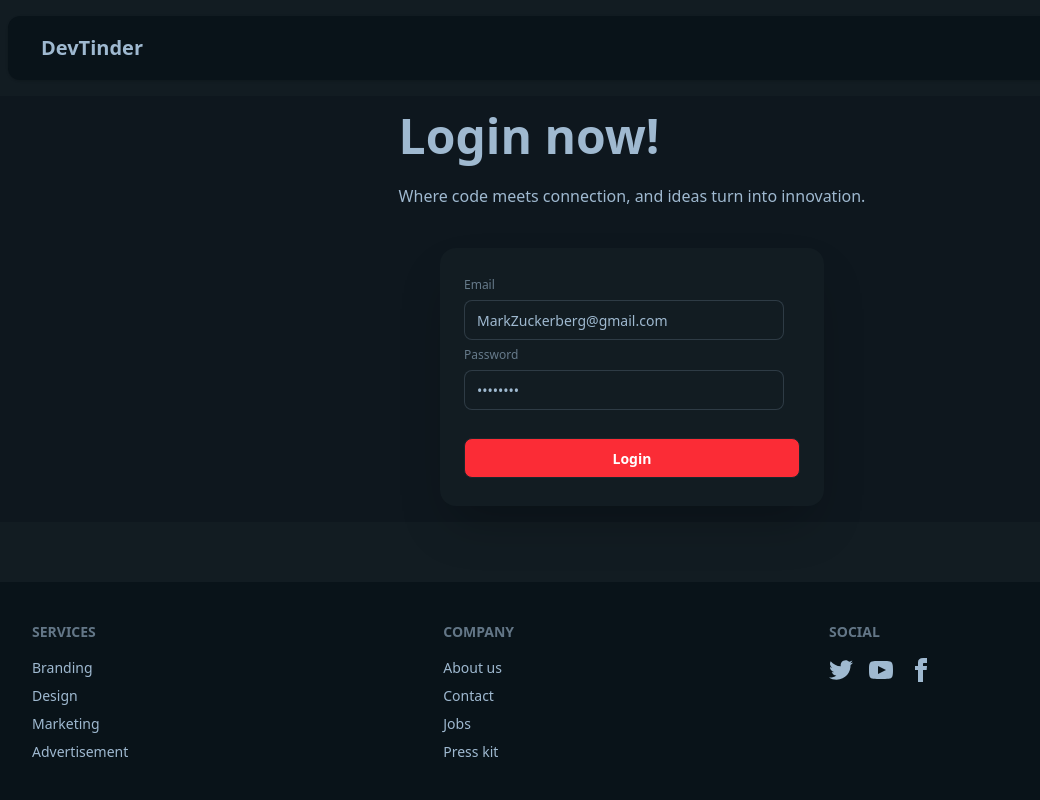
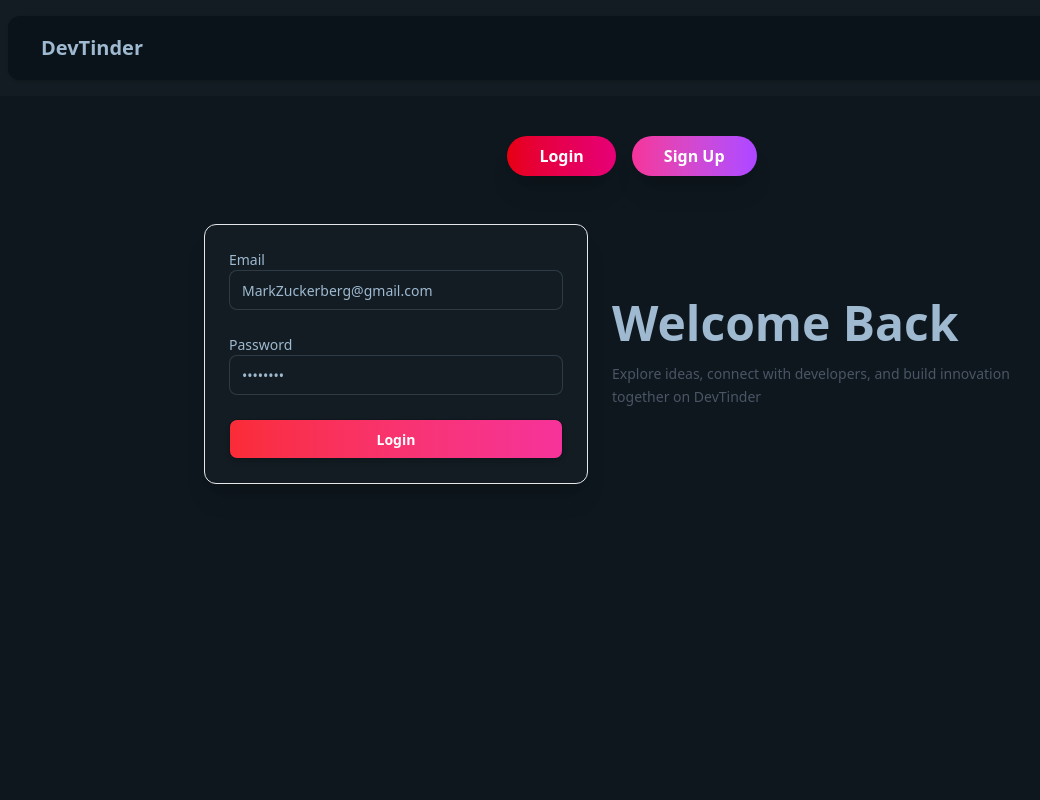
Before and after one commit to meramji/DevTinder-Frontend, a React (Vite) app: page /login in a window 1280 px wide. Shown: the top 800 px of the page, without its empty margins (8-1048 px from the left). Built offline with nearby package versions, Linux system fonts and the light colour scheme; no server answers.

Commit message:
Switchable login and Signup form

```diff
--- a/src/components/Login.jsx
+++ b/src/components/Login.jsx
@@ -8,21 +8,20 @@ import { Base_url } from "../Utils/constants";
 const Login = () => {
   const [emailId, setemailId] = useState("MarkZuckerberg@gmail.com");
   const [password, setpassword] = useState("Mark@123");
+  const [firstname, setfirstname] = useState("");
+  const [secondname, setsecondname] = useState("");
+  const [error, seterror] = useState("");
+  const [islogin, setislogin] = useState(true);
   const dispatch = useDispatch();
   const navigate = useNavigate();
-  const [error, seterror] = useState("");
 
   const handlelogin = async () => {
     try {
       const res = await axios.post(
         Base_url + "/login",
-        {
-          emailId,
-          password,
-        },
+        { emailId, password },
         { withCredentials: true }
       );
-      // console.log(res.data);
       dispatch(addusers(res.data));
       navigate("/feed");
     } catch (err) {
@@ -32,47 +31,90 @@ const Login = () => {
   };
 
   return (
-    <div>
-      <div className="hero bg-base-200 mb-15">
-        <div className="hero-content flex-col">
-          <div className="text-center lg:text-left">
-            <h1 className="text-5xl font-bold">Login now!</h1>
-            <p className="py-6">
-              Where code meets connection, and ideas turn into innovation.
+    <div className="hero bg-base-200 min-h-screen flex flex-col items-center py-10 px-4">
+      <div className="flex justify-center mb-8 w-full">
+        <div className="flex gap-4">
+          <button
+            className="px-8 py-2 text-sm sm:text-base font-semibold text-white rounded-full bg-linear-to-r from-red-600 to-pink-600 shadow-xl hover:scale-105 transition-all duration-300 ease-out"
+            onClick={() => setislogin(true)}
+          >
+            Login
+          </button>
+
+          <button
+            className="px-8 py-2 text-sm sm:text-base font-semibold  rounded-full bg-base-100   bg-linear-to-r from-pink-500 to-purple-500 text-white shadow-xl hover:scale-105 transition-all duration-300 ease-out"
+            onClick={() => setislogin(false)}
+          >
+            Sign Up
+          </button>
+        </div>
+      </div>
+
+      <div className="hero-content flex-col lg:flex-row-reverse w-full max-w-5xl gap-6">
+        <div className="text-center lg:text-left max-w-md">
+          <h1 className="text-4xl lg:text-5xl font-bold mb-4">
+            {islogin ? "Welcome Back" : "Signup now"}
+          </h1>
+          <p className="text-gray-600 text-sm leading-relaxed">
+            {islogin
+              ? "Explore ideas, connect with developers, and build innovation  together on DevTinder"
+              : "Sign up to DevTinder and engage with a professional network of developers, exchange expertise, collaborate on real projects, and expand your career opportunities"}
           </p>
         </div>
-          <div className="card bg-base-100 w-full max-w-sm shrink-0 shadow-2xl">
-            <div className="card-body">
-              <fieldset className="fieldset">
-                <label className="label">Email</label>
+
+        <div className="card bg-base-100 shadow-xl w-full max-w-sm rounded-xl border border-gray-200">
+          <div className="card-body p-6 space-y-4">
+            {!islogin && (
+              <>
+                <div>
+                  <label className="text-sm font-medium">First Name</label>
+                  <input
+                    type="text"
+                    className="input input-bordered w-full"
+                    value={firstname}
+                    onChange={(e) => setfirstname(e.target.value)}
+                  />
+                </div>
+                <div>
+                  <label className="text-sm font-medium">Last Name</label>
+                  <input
+                    type="text"
+                    className="input input-bordered w-full"
+                    value={secondname}
+                    onChange={(e) => setsecondname(e.target.value)}
+                  />
+                </div>{" "}
+              </>
+            )}
+
+            <div>
+              <label className="text-sm font-medium">Email</label>
               <input
                 type="email"
-                  className="input"
-                  placeholder="Email"
+                className="input input-bordered w-full"
                 value={emailId}
                 onChange={(e) => setemailId(e.target.value)}
               />
-                {/* <p className="text-red-400">{error}</p> */}
-                <label className="label">Password</label>
+            </div>
 
+            <div>
+              <label className="text-sm font-medium">Password</label>
               <input
                 type="password"
-                  className="input"
-                  placeholder="Password"
+                className="input input-bordered w-full"
                 value={password}
                 onChange={(e) => setpassword(e.target.value)}
               />
-                <p className="text-red-400">
-                  {error ? "Entered Invalid data" : ""}
-                </p>
+            </div>
+
+            {error && <p className="text-red-600 text-sm">{error}</p>}
+
             <button
-                  className="btn btn-neutral text-white bg-red-500 mt-4 hover:bg-amber-50 hover:text-black"
+              className="btn w-full font-semibold bg-linear-to-r from-red-500 to-pink-500 text-white shadow-md hover:shadow-lg hover:scale-105 transition duration-300 ease-in-out"
               onClick={handlelogin}
             >
               Login
             </button>
-              </fieldset>
-            </div>
           </div>
         </div>
       </div>
```
Lines whose indentation alone changed are shown as unchanged.
